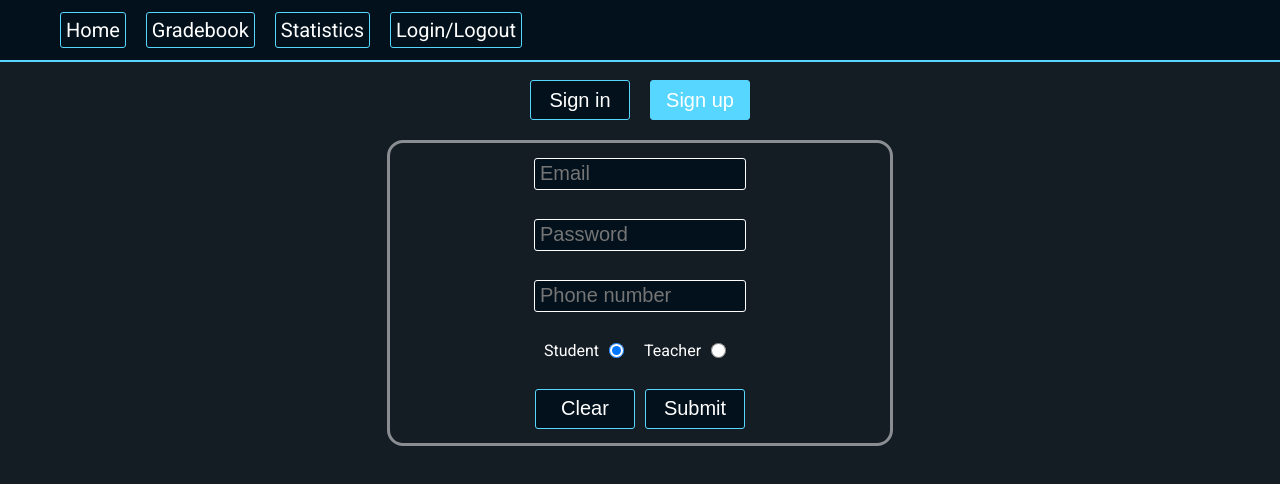
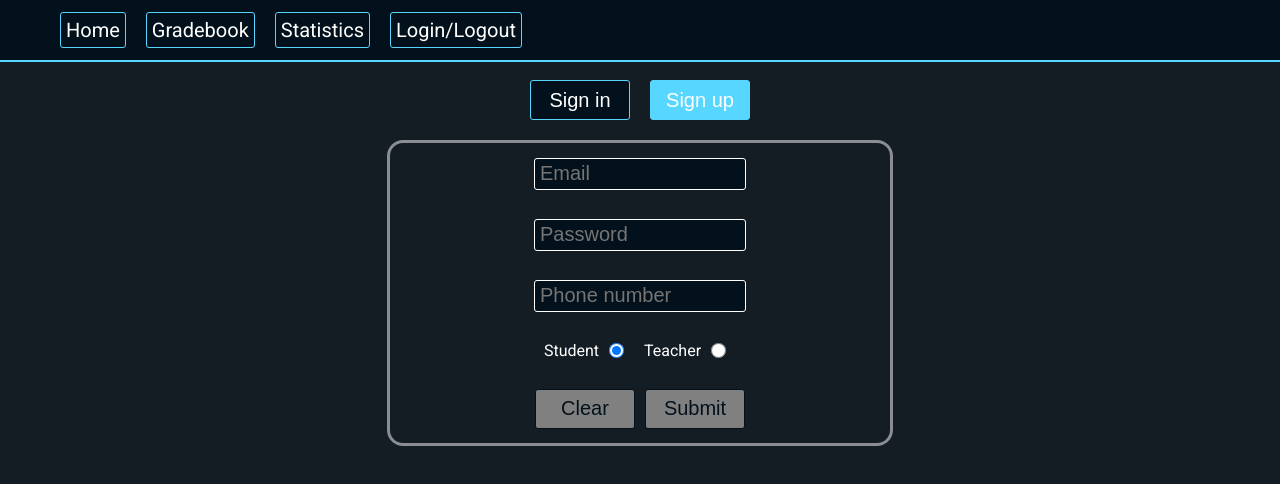
Before and after one commit to amgSTRIDeR/angular_digital-platform, an Angular app in the folder digital-platform/: page /authorization/signup in a window 1280 px wide. Shown: the top 484 px of the page. Built offline with nearby package versions, Linux system fonts and the light colour scheme.

Commit message:
feat: show validation message for signUpForm

```diff
--- a/digital-platform/src/app/authorization/signup/signup.component.html
+++ b/digital-platform/src/app/authorization/signup/signup.component.html
@@ -1,7 +1,10 @@
 <form [formGroup]="signUpForm" (ngSubmit)="onSubmit()">
   <input type="text" placeholder="Email" formControlName="email"/>
+  <p *ngIf="signUpForm.get('email')?.invalid && signUpForm.get('email')?.touched">Should be valid email</p>
   <input type="text" placeholder="Password" formControlName="password"/>
+  <p *ngIf="signUpForm.get('password')?.invalid && signUpForm.get('password')?.touched">Password must be strong</p>
   <input type="text" placeholder="Phone number" formControlName="phoneNumber"/>
+  <p *ngIf="signUpForm.get('phoneNumber')?.invalid && signUpForm.get('phoneNumber')?.touched">Phone number must contains 9 numbers</p>
   <div class="radio-wrapper">
     <label
       >Student
@@ -13,7 +16,7 @@
     </label>
   </div>
   <div class="buttons-wrapper">
-    <button>Clear</button>
-    <button type="submit">Submit</button>
+    <button [disabled]="!signUpForm.get('email')?.value && !signUpForm.get('password')?.value && !signUpForm.get('phoneNumber')?.value && signUpForm.get('position')?.value === 'student'">Clear</button>
+    <button type="submit" [disabled]="signUpForm.invalid">Submit</button>
   </div>
 </form>
--- a/digital-platform/src/app/authorization/signup/signup.component.scss
+++ b/digital-platform/src/app/authorization/signup/signup.component.scss
@@ -39,3 +39,12 @@ input[type="radio"] {
     display: flex;
     gap: 10px;
 }
+
+button:disabled {
+    background-color: grey;
+    color: #02111B;
+    padding: 4px;
+    border: 1px solid #02111B;
+
+    transition: all 0.1s ease-in-out;
+}
--- a/digital-platform/src/app/authorization/signup/signup.component.ts
+++ b/digital-platform/src/app/authorization/signup/signup.component.ts
@@ -1,6 +1,6 @@
 import { Component, OnDestroy, OnInit } from '@angular/core';
 import { AuthorizationService } from '../../core/authorization.service';
-import { FormBuilder, FormControl, FormGroup } from '@angular/forms';
+import { FormBuilder, FormControl, FormGroup, Validators } from '@angular/forms';
 
 @Component({
   selector: 'app-signup',
@@ -14,9 +14,9 @@ export class SignupComponent implements OnDestroy, OnInit{
 
   ngOnInit(): void {
     this.signUpForm = new FormGroup({
-      email: new FormControl(this.authorizationService.getCurrentCredentials()[0]),
-      password: new FormControl(this.authorizationService.getCurrentCredentials()[1]),
-      phoneNumber: new FormControl(null),
+      email: new FormControl(this.authorizationService.getCurrentCredentials()[0], [Validators.required, Validators.email]),
+      password: new FormControl(this.authorizationService.getCurrentCredentials()[1], [Validators.required, Validators.minLength(6)]),
+      phoneNumber: new FormControl(null, Validators.required),
       position: new FormControl('student')
     })
 
```
